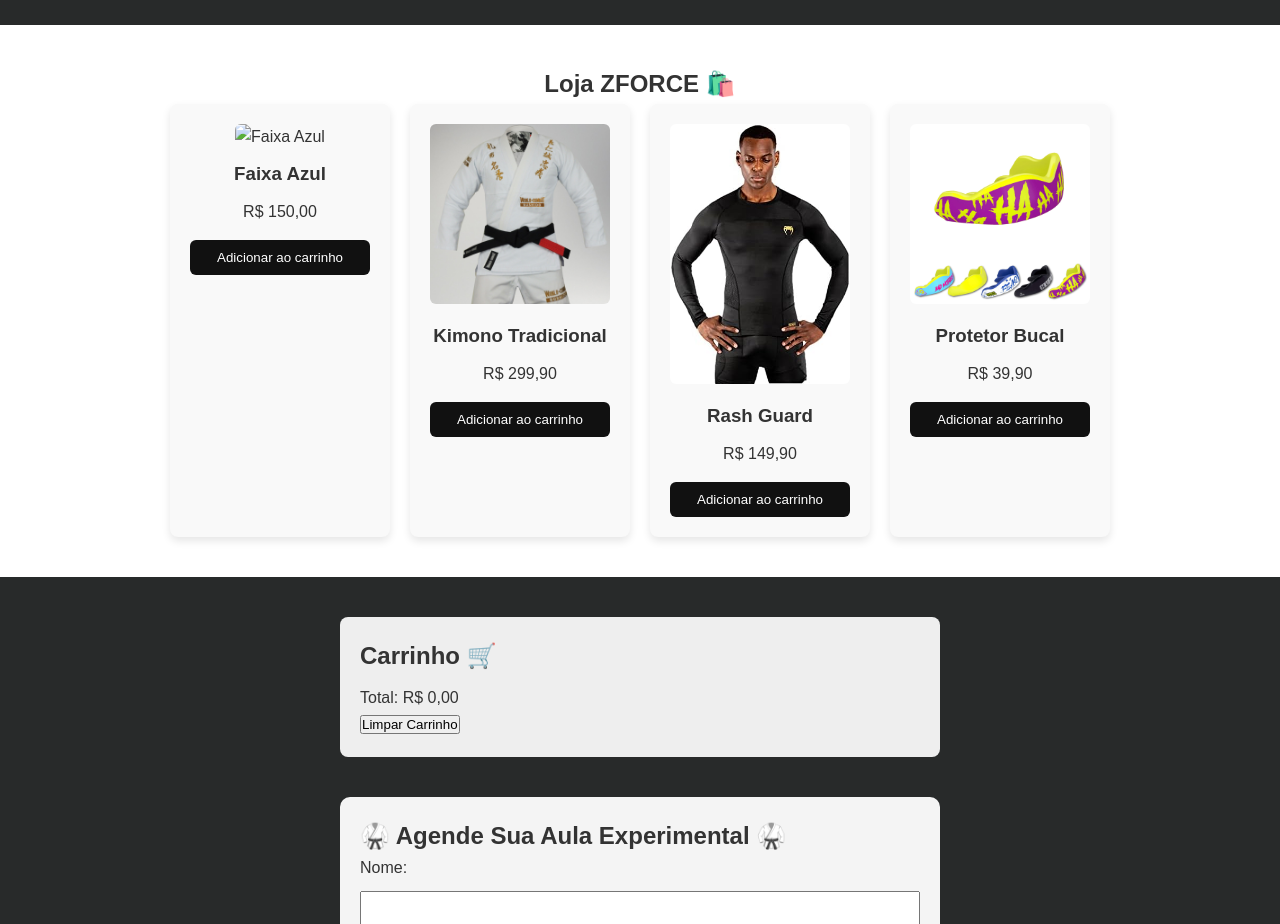
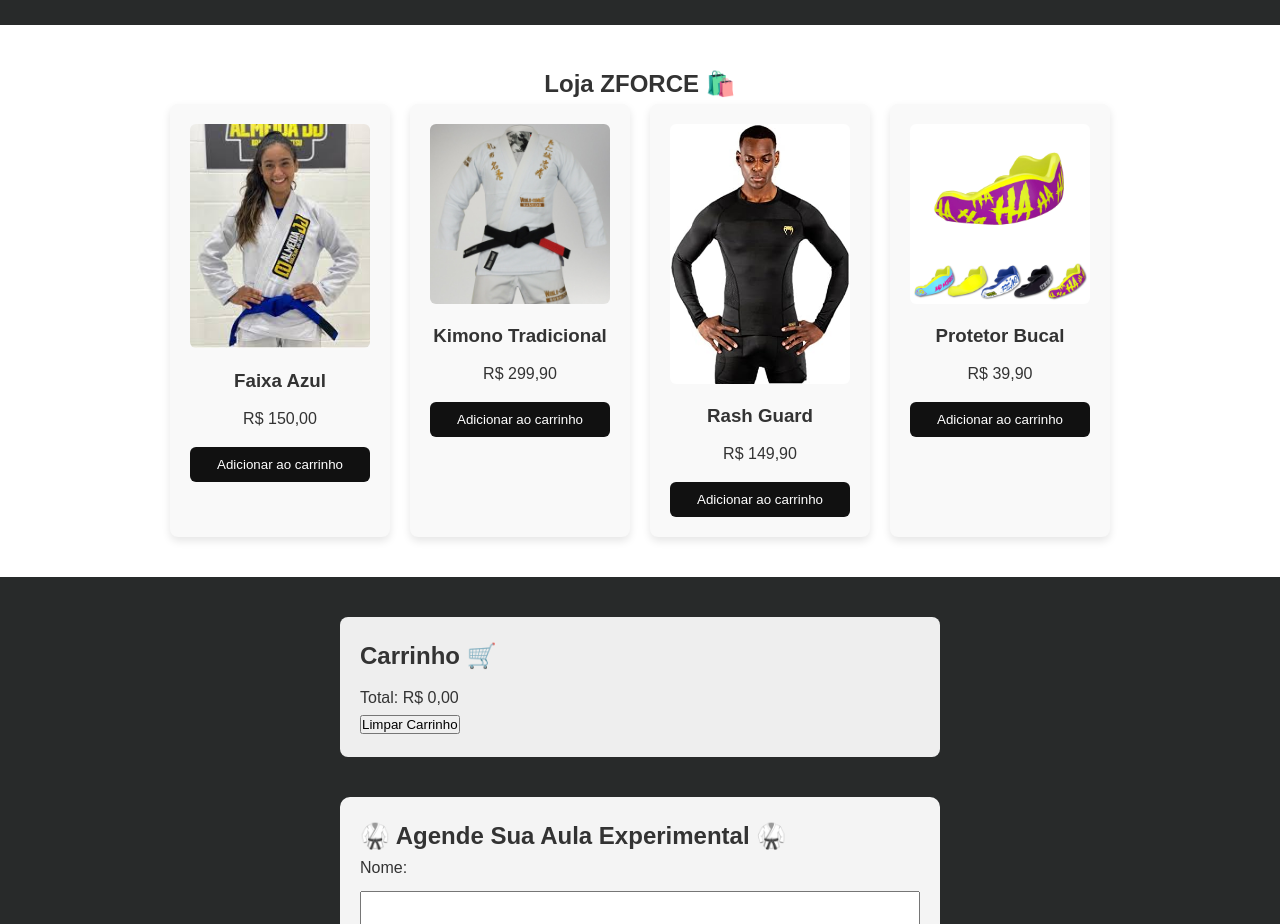
Before and after one commit to joaquimjk6558/curso-javascript, a plain HTML site: page index.html in a window 1280 px wide. Shown: the part 2200-3124 px from the top of the page. Drawn offline with Linux system fonts and the light colour scheme; the site is published under a folder, as on GitHub Pages, so addresses that start at the root find nothing.

Commit message:
Update index.html

```diff
--- a/index.html
+++ b/index.html
@@ -101,7 +101,7 @@
     <h2>Loja ZFORCE 🛍️</h2>
     <div class="produtos">
       <div class="produto">
-        <img src="/faixaaazul.jpg" alt="Faixa Azul">
+        <img src="faixaaazul.jpg" alt="Faixa Azul">
         <h3>Faixa Azul</h3>
         <p>R$ 150,00</p>
         <button onclick="adicionarAoCarrinho('Faixa Azul')">Adicionar ao carrinho</button>
```
